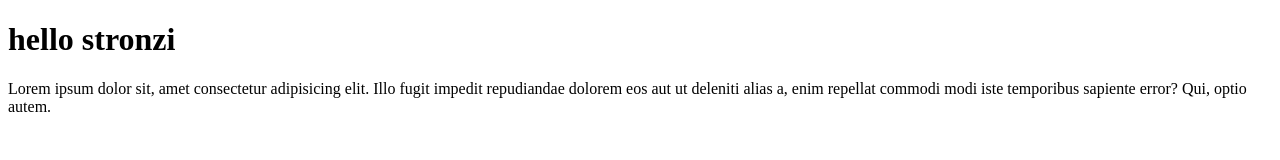
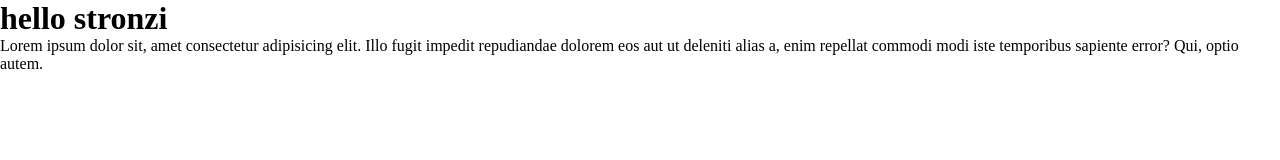
Before and after one commit to Fabiofljf/ProvaTeam, a plain HTML site: page index.html in a window 1280 px wide. Drawn offline with nearby package versions, Linux system fonts and the light colour scheme.

Commit message:
3-creare-file-css-close#3

```diff
--- /dev/null
+++ b/assets/style.css
@@ -0,0 +1,5 @@
+*{
+    margin: 0;
+    padding: 0;
+    box-sizing: border-box;
+}
--- a/index.html
+++ b/index.html
@@ -10,7 +10,7 @@
     />
     <!-- Link Google Font -->
     <!-- Link Css -->
-    <link rel="stylesheet" href="">
+    <link rel="stylesheet" href="/assets/style.css">
     <!-- Link Ajax/Axios -->
     <script src="https://cdnjs.cloudflare.com/ajax/libs/axios/0.27.2/axios.min.js" integrity="sha512-odNmoc1XJy5x1TMVMdC7EMs3IVdItLPlCeL5vSUPN2llYKMJ2eByTTAIiiuqLg+GdNr9hF6z81p27DArRFKT7A==" crossorigin="anonymous" referrerpolicy="no-referrer"></script>
 
```
